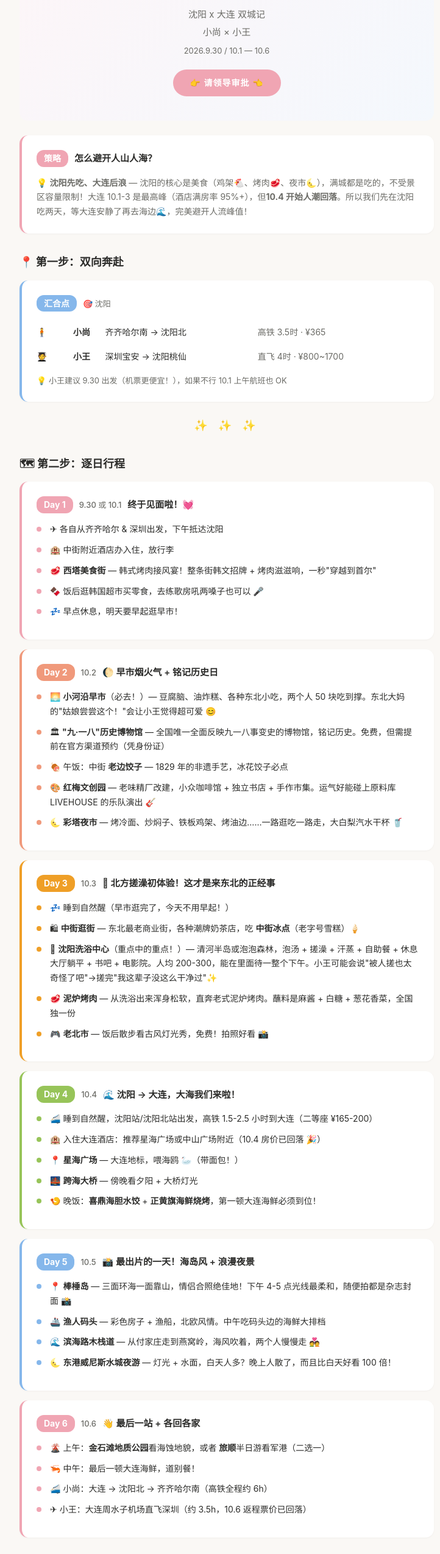
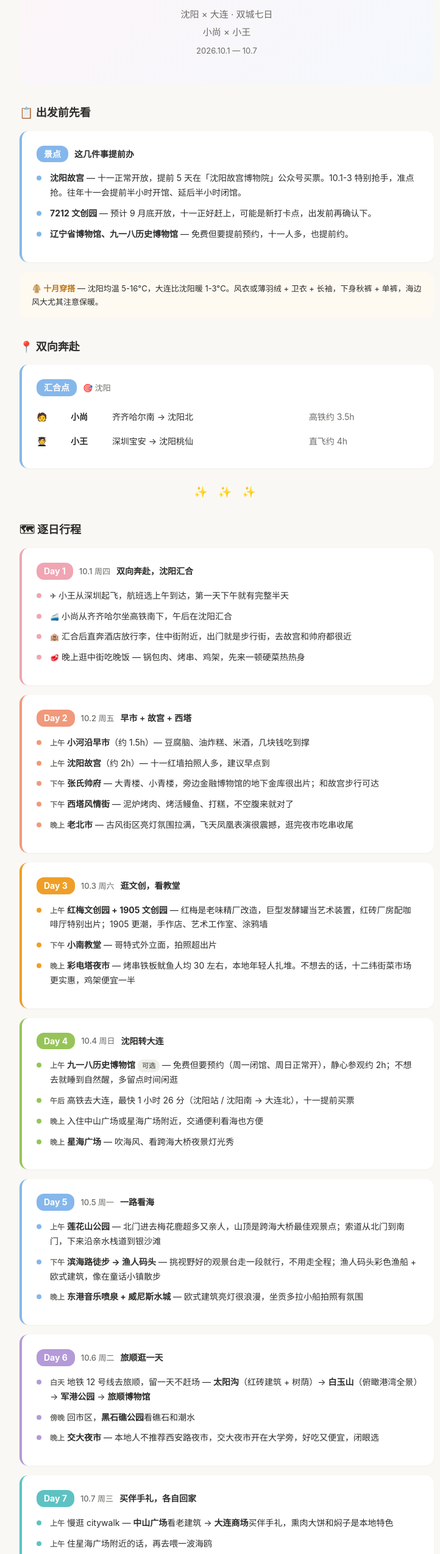
Before and after one commit to Alex9986/trip-plan-2026, a plain HTML site: page index.html in a window 1280 px wide. Shown: the part 240-2789 px from the top of the page at 61% size, without its empty margins (268-990 px from the left). Drawn offline with Linux system fonts and the light colour scheme.

Commit message:
根据小红书推荐更新计划。

```diff
--- a/index.html
+++ b/index.html
@@ -3,7 +3,7 @@
 <head>
 <meta charset="UTF-8">
 <meta name="viewport" content="width=device-width, initial-scale=1.0">
-<title>十一旅行计划书 · 请领导审批</title>
+<title>十一旅行计划书 · 沈阳 × 大连</title>
 <style>
   :root {
     --bg: #faf8f5;
@@ -20,6 +20,10 @@
     --green-light: #f7faf3;
     --amber: #ef9f27;
     --amber-light: #fefaf2;
+    --purple: #b49ad8;
+    --purple-light: #f7f4fc;
+    --teal: #5ec2c2;
+    --teal-light: #f2fbfa;
     --radius: 14px;
   }
   * { margin: 0; padding: 0; box-sizing: border-box; }
@@ -42,17 +46,6 @@
   .cover .sticker { font-size: 64px; margin-bottom: 12px; }
   .cover h1 { font-size: 26px; font-weight: 700; color: #c44a62; margin-bottom: 6px; }
   .cover .subtitle { font-size: 15px; color: var(--muted); margin-bottom: 4px; }
-  .cover .approval {
-    display: inline-block;
-    margin-top: 16px;
-    padding: 10px 28px;
-    background: #f0a5b3;
-    color: #fff;
-    border-radius: 24px;
-    font-size: 14px;
-    font-weight: 600;
-    letter-spacing: 1px;
-  }
 
   .day-card {
     background: var(--card);
@@ -67,11 +60,14 @@
   .day-card.blue { border-left-color: var(--blue); }
   .day-card.green { border-left-color: var(--green); }
   .day-card.amber { border-left-color: var(--amber); }
+  .day-card.purple { border-left-color: var(--purple); }
+  .day-card.teal { border-left-color: var(--teal); }
 
   .day-header {
     display: flex;
     align-items: center;
-    gap: 10px;
+    flex-wrap: wrap;
+    gap: 8px 10px;
     margin-bottom: 14px;
   }
   .day-label {
@@ -86,9 +82,11 @@
   .day-label.blue { background: var(--blue); }
   .day-label.green { background: var(--green); }
   .day-label.amber { background: var(--amber); }
+  .day-label.purple { background: var(--purple); }
+  .day-label.teal { background: var(--teal); }
 
   .day-date { font-size: 13px; color: var(--muted); font-weight: 500; }
-  .day-highlight { font-size: 15px; font-weight: 600; }
+  .day-highlight { font-size: 14px; font-weight: 600; }
 
   .timeline { list-style: none; }
   .timeline li {
@@ -112,12 +110,22 @@
   .timeline.blue li::before { background: var(--blue); }
   .timeline.green li::before { background: var(--green); }
   .timeline.amber li::before { background: var(--amber); }
+  .timeline.purple li::before { background: var(--purple); }
+  .timeline.teal li::before { background: var(--teal); }
+
+  .timeline li .tag {
+    display: inline-block;
+    font-size: 12px;
+    font-weight: 600;
+    color: var(--muted);
+    margin-right: 4px;
+  }
 
   .tip-box {
     background: var(--amber-light);
     border-radius: var(--radius);
-    padding: 20px 24px;
-    margin: 20px 0;
+    padding: 16px 20px;
+    margin: 16px 0;
     font-size: 13px;
   }
   .tip-box strong { color: #ba7517; }
@@ -174,27 +182,33 @@
 <div class="container">
 
 <div class="cover">
-  <div class="sticker">&#x1F48C;</div>
+  <div class="sticker">&#x1F341;</div>
   <h1>十一旅行计划书</h1>
-  <p class="subtitle">沈阳 x 大连 双城记</p>
-  <p class="subtitle">小尚 &times; 小王</p>
-  <p class="subtitle" style="font-size:13px;margin-top:6px;">2026.9.30 / 10.1 &mdash; 10.6</p>
-  <div class="approval">&#x1F449; 请领导审批 &#x1F448;</div>
+  <p class="subtitle">沈阳 &#215; 大连 · 双城七日</p>
+  <p class="subtitle">小尚 &#215; 小王</p>
+  <p class="subtitle" style="font-size:13px;margin-top:6px;">2026.10.1 &mdash; 10.7</p>
 </div>
 
-<!-- 核心策略 -->
-<div class="day-card pink">
+<!-- 出发前先看 -->
+<div class="section-title">&#x1F4CB; 出发前先看</div>
+
+<div class="day-card blue">
   <div class="day-header">
-    <span class="day-label pink">策略</span>
-    <span class="day-highlight">怎么避开人山人海？</span>
+    <span class="day-label blue">景点</span>
+    <span class="day-highlight">这几件事提前办</span>
   </div>
-  <p style="font-size:14px;color:var(--muted);margin-top:4px;">
-    &#x1F4A1; <strong>沈阳先吃、大连后浪</strong> &mdash; 沈阳的核心是美食（鸡架&#x1F414;、烤肉&#x1F969;、夜市&#x1F31C;），满城都是吃的，不受景区容量限制！大连 10.1-3 是最高峰（酒店满房率 95%+），但<strong>10.4 开始人潮回落</strong>。所以我们先在沈阳吃两天，等大连安静了再去海边&#x1F30A;，完美避开人流峰值！
-  </p>
+  <ul class="timeline blue">
+    <li><strong>沈阳故宫</strong> &mdash; 十一正常开放，提前 5 天在「沈阳故宫博物院」公众号买票。10.1-3 特别抢手，准点抢。往年十一会提前半小时开馆、延后半小时闭馆。</li>
+    <li><strong>7212 文创园</strong> &mdash; 预计 9 月底开放，十一正好赶上，可能是新打卡点，出发前再确认下。</li>
+    <li><strong>辽宁省博物馆、九一八历史博物馆</strong> &mdash; 免费但要提前预约，十一人多，也提前约。</li>
+  </ul>
 </div>
 
-<!-- 双人汇合 -->
-<div class="section-title">&#x1F4CD; 第一步：双向奔赴</div>
+<div class="tip-box">
+  <p><strong>&#x1F9E5; 十月穿搭</strong> &mdash; 沈阳均温 5-16&deg;C，大连比沈阳暖 1-3&deg;C。风衣或薄羽绒 + 卫衣 + 长袖，下身秋裤 + 单裤，海边风大尤其注意保暖。</p>
+</div>
+
+<div class="section-title">&#x1F4CD; 双向奔赴</div>
 
 <div class="day-card blue">
   <div class="day-header">
@@ -203,40 +217,37 @@
   </div>
   <table style="width:100%;font-size:14px;border-collapse:collapse;">
     <tr>
-      <td style="padding:8px 0;width:60px;">&#x1F9CD;</td>
+      <td style="padding:8px 0;width:56px;">&#x1F9D1;</td>
       <td style="font-weight:600;">小尚</td>
       <td>齐齐哈尔南 &rarr; 沈阳北</td>
-      <td style="color:var(--muted);">高铁 3.5时 · &yen;365</td>
+      <td style="color:var(--muted);">高铁约 3.5h</td>
     </tr>
     <tr>
       <td style="padding:8px 0;">&#x1F9D1;&#x200D;&#x1F393;</td>
       <td style="font-weight:600;">小王</td>
       <td>深圳宝安 &rarr; 沈阳桃仙</td>
-      <td style="color:var(--muted);">直飞 4时 · &yen;800~1700</td>
+      <td style="color:var(--muted);">直飞约 4h</td>
     </tr>
   </table>
-  <p style="font-size:13px;color:var(--muted);margin-top:8px;">
-    &#x1F4A1; 小王建议 9.30 出发（机票更便宜！），如果不行 10.1 上午航班也 OK
-  </p>
 </div>
 
 <div class="divider">&#x2728; &#x2728; &#x2728;</div>
 
+<!-- 行程 -->
+<div class="section-title">&#x1F5FA; 逐日行程</div>
+
 <!-- Day 1 -->
-<div class="section-title">&#x1F5FA; 第二步：逐日行程</div>
-
 <div class="day-card pink">
   <div class="day-header">
     <span class="day-label pink">Day 1</span>
-    <span class="day-date">9.30 或 10.1</span>
-    <span class="day-highlight">终于见面啦！&#x1F493;</span>
+    <span class="day-date">10.1 周四</span>
+    <span class="day-highlight">双向奔赴，沈阳汇合</span>
   </div>
   <ul class="timeline pink">
-    <li>&#x2708; 各自从齐齐哈尔 &amp; 深圳出发，下午抵达沈阳</li>
-    <li>&#x1F3E8; 中街附近酒店办入住，放行李</li>
-    <li>&#x1F969; <strong>西塔美食街</strong> &mdash; 韩式烤肉接风宴！整条街韩文招牌 + 烤肉滋滋响，一秒"穿越到首尔"</li>
-    <li>&#x1F36B; 饭后逛韩国超市买零食，去练歌房吼两嗓子也可以 &#x1F3A4;</li>
-    <li>&#x1F4A4; 早点休息，明天要早起逛早市！</li>
+    <li><span class="tag">&#x2708;</span>小王从深圳起飞，航班选上午到达，第一天下午就有完整半天</li>
+    <li><span class="tag">&#x1F684;</span>小尚从齐齐哈尔坐高铁南下，午后在沈阳汇合</li>
+    <li><span class="tag">&#x1F3E8;</span>汇合后直奔酒店放行李，住中街附近，出门就是步行街，去故宫和帅府都很近</li>
+    <li><span class="tag">&#x1F969;</span>晚上逛中街吃晚饭 &mdash; 锅包肉、烤串、鸡架，先来一顿硬菜热热身</li>
   </ul>
 </div>
 
@@ -244,153 +255,149 @@
 <div class="day-card coral">
   <div class="day-header">
     <span class="day-label coral">Day 2</span>
-    <span class="day-date">10.2</span>
-    <span class="day-highlight">&#x1F314; 早市烟火气 + 铭记历史日</span>
+    <span class="day-date">10.2 周五</span>
+    <span class="day-highlight">早市 + 故宫 + 西塔</span>
   </div>
   <ul class="timeline coral">
-    <li>&#x1F305; <strong>小河沿早市</strong>（必去！）&mdash; 豆腐脑、油炸糕、各种东北小吃，两个人 50 块吃到撑。东北大妈的"姑娘尝尝这个！"会让小王觉得超可爱 &#x1F60A;</li>
-    <li>&#x1F3DB; <strong>"九·一八"历史博物馆</strong> &mdash; 全国唯一全面反映九一八事变史的博物馆，铭记历史。免费，但需提前在官方渠道预约（凭身份证）</li>
-    <li>&#x1F356; 午饭：中街 <strong>老边饺子</strong> &mdash; 1829 年的非遗手艺，冰花饺子必点</li>
-    <li>&#x1F3A8; <strong>红梅文创园</strong> &mdash; 老味精厂改建，小众咖啡馆 + 独立书店 + 手作市集。运气好能碰上原料库 LIVEHOUSE 的乐队演出 &#x1F3B8;</li>
-    <li>&#x1F31C; <strong>彩塔夜市</strong> &mdash; 烤冷面、炒焖子、铁板鸡架、烤油边……一路逛吃一路走，大白梨汽水干杯 &#x1F964;</li>
+    <li><span class="tag">上午</span><strong>小河沿早市</strong>（约 1.5h）&mdash; 豆腐脑、油炸糕、米酒，几块钱吃到撑</li>
+    <li><span class="tag">上午</span><strong>沈阳故宫</strong>（约 2h）&mdash; 十一红墙拍照人多，建议早点到</li>
+    <li><span class="tag">下午</span><strong>张氏帅府</strong> &mdash; 大青楼、小青楼，旁边金融博物馆的地下金库很出片；和故宫步行可达</li>
+    <li><span class="tag">下午</span><strong>西塔风情街</strong> &mdash; 泥炉烤肉、烤活鳗鱼、打糕，不空腹来就对了</li>
+    <li><span class="tag">晚上</span><strong>老北市</strong> &mdash; 古风街区亮灯氛围拉满，飞天凤凰表演很震撼，逛完夜市吃串收尾</li>
   </ul>
 </div>
 
-<!-- Day 3 - 重头戏 -->
+<!-- Day 3 -->
 <div class="day-card amber">
   <div class="day-header">
     <span class="day-label amber">Day 3</span>
-    <span class="day-date">10.3</span>
-    <span class="day-highlight">&#x1F6FF; 北方搓澡初体验！这才是来东北的正经事</span>
+    <span class="day-date">10.3 周六</span>
+    <span class="day-highlight">逛文创，看教堂</span>
   </div>
   <ul class="timeline amber">
-    <li>&#x1F4A4; 睡到自然醒（早市逛完了，今天不用早起！）</li>
-    <li>&#x1F6CD; <strong>中街逛街</strong> &mdash; 东北最老商业街，各种潮牌奶茶店，吃 <strong>中街冰点</strong>（老字号雪糕）&#x1F366;</li>
-    <li>&#x1F6FF; <strong>沈阳洗浴中心</strong>（重点中的重点！）&mdash; 清河半岛或泡泡森林，泡汤 + 搓澡 + 汗蒸 + 自助餐 + 休息大厅躺平 + 书吧 + 电影院。人均 200-300，能在里面待一整个下午。小王可能会说"被人搓也太奇怪了吧"&rarr;搓完"我这辈子没这么干净过"&#x2728;</li>
-    <li>&#x1F969; <strong>泥炉烤肉</strong> &mdash; 从洗浴出来浑身松软，直奔老式泥炉烤肉。蘸料是麻酱 + 白糖 + 葱花香菜，全国独一份</li>
-    <li>&#x1F3AE; <strong>老北市</strong> &mdash; 饭后散步看古风灯光秀，免费！拍照好看 &#x1F4F8;</li>
+    <li><span class="tag">上午</span><strong>红梅文创园 + 1905 文创园</strong> &mdash; 红梅是老味精厂改造，巨型发酵罐当艺术装置，红砖厂房配咖啡厅特别出片；1905 更潮，手作店、艺术工作室、涂鸦墙</li>
+    <li><span class="tag">下午</span><strong>小南教堂</strong> &mdash; 哥特式外立面，拍照超出片</li>
+    <li><span class="tag">晚上</span><strong>彩电塔夜市</strong> &mdash; 烤串铁板鱿鱼人均 30 左右，本地年轻人扎堆。不想去的话，十二纬街菜市场更实惠，鸡架便宜一半</li>
   </ul>
 </div>
 
-<!-- Day 4 - 转移大连 -->
+<!-- Day 4 -->
 <div class="day-card green">
   <div class="day-header">
     <span class="day-label green">Day 4</span>
-    <span class="day-date">10.4</span>
-    <span class="day-highlight">&#x1F30A; 沈阳 &rarr; 大连，大海我们来啦！</span>
+    <span class="day-date">10.4 周日</span>
+    <span class="day-highlight">沈阳转大连</span>
   </div>
   <ul class="timeline green">
-    <li>&#x1F684; 睡到自然醒，沈阳站/沈阳北站出发，高铁 1.5-2.5 小时到大连（二等座 &yen;165-200）</li>
-    <li>&#x1F3E8; 入住大连酒店：推荐星海广场或中山广场附近（10.4 房价已回落 &#x1F389;）</li>
-    <li>&#x1F4CD; <strong>星海广场</strong> &mdash; 大连地标，喂海鸥 &#x1F9A2;（带面包！）</li>
-    <li>&#x1F309; <strong>跨海大桥</strong> &mdash; 傍晚看夕阳 + 大桥灯光</li>
-    <li>&#x1F364; 晚饭：<strong>喜鼎海胆水饺</strong> + <strong>正黄旗海鲜烧烤</strong>，第一顿大连海鲜必须到位！</li>
+    <li><span class="tag">上午</span><strong>九一八历史博物馆</strong> <span style="display:inline-block;font-size:11px;font-weight:600;color:#6b6b66;background:#efefea;padding:1px 7px;border-radius:9px;">可选</span> &mdash; 免费但要预约（周一闭馆、周日正常开），静心参观约 2h；不想去就睡到自然醒，多留点时间闲逛</li>
+    <li><span class="tag">午后</span>高铁去大连，最快 1 小时 26 分（沈阳站 / 沈阳南 &rarr; 大连北），十一提前买票</li>
+    <li><span class="tag">晚上</span>入住中山广场或星海广场附近，交通便利看海也方便</li>
+    <li><span class="tag">晚上</span><strong>星海广场</strong> &mdash; 吹海风、看跨海大桥夜景灯光秀</li>
   </ul>
 </div>
 
-<!-- Day 5 - 大连精华 -->
+<!-- Day 5 -->
 <div class="day-card blue">
   <div class="day-header">
     <span class="day-label blue">Day 5</span>
-    <span class="day-date">10.5</span>
-    <span class="day-highlight">&#x1F4F8; 最出片的一天！海岛风 + 浪漫夜景</span>
+    <span class="day-date">10.5 周一</span>
+    <span class="day-highlight">一路看海</span>
   </div>
   <ul class="timeline blue">
-    <li>&#x1F4CD; <strong>棒棰岛</strong> &mdash; 三面环海一面靠山，情侣合照绝佳地！下午 4-5 点光线最柔和，随便拍都是杂志封面 &#x1F4F8;</li>
-    <li>&#x1F6A2; <strong>渔人码头</strong> &mdash; 彩色房子 + 渔船，北欧风情。中午吃码头边的海鲜大排档</li>
-    <li>&#x1F30A; <strong>滨海路木栈道</strong> &mdash; 从付家庄走到燕窝岭，海风吹着，两个人慢慢走 &#x1F491;</li>
-    <li>&#x1F31C; <strong>东港威尼斯水城夜游</strong> &mdash; 灯光 + 水面，白天人多？晚上人散了，而且比白天好看 100 倍！</li>
+    <li><span class="tag">上午</span><strong>莲花山公园</strong> &mdash; 北门进去梅花鹿超多又亲人，山顶是跨海大桥最佳观景点；索道从北门到南门，下来沿亲水栈道到银沙滩</li>
+    <li><span class="tag">下午</span><strong>滨海路徒步 &rarr; 渔人码头</strong> &mdash; 挑视野好的观景台走一段就行，不用走全程；渔人码头彩色渔船 + 欧式建筑，像在童话小镇散步</li>
+    <li><span class="tag">晚上</span><strong>东港音乐喷泉 + 威尼斯水城</strong> &mdash; 欧式建筑亮灯很浪漫，坐贡多拉小船拍照有氛围</li>
   </ul>
 </div>
 
-<!-- Day 6 - 收官 -->
-<div class="day-card pink">
+<!-- Day 6 -->
+<div class="day-card purple">
   <div class="day-header">
-    <span class="day-label pink">Day 6</span>
-    <span class="day-date">10.6</span>
-    <span class="day-highlight">&#x1F44B; 最后一站 + 各回各家</span>
+    <span class="day-label purple">Day 6</span>
+    <span class="day-date">10.6 周二</span>
+    <span class="day-highlight">旅顺逛一天</span>
   </div>
-  <ul class="timeline pink">
-    <li>&#x1F30B; 上午：<strong>金石滩地质公园</strong>看海蚀地貌，或者 <strong>旅顺</strong>半日游看军港（二选一）</li>
-    <li>&#x1F990; 中午：最后一顿大连海鲜，道别餐！</li>
-    <li>&#x1F684; 小尚：大连 &rarr; 沈阳北 &rarr; 齐齐哈尔南（高铁全程约 6h）</li>
-    <li>&#x2708; 小王：大连周水子机场直飞深圳（约 3.5h，10.6 返程票价已回落）</li>
+  <ul class="timeline purple">
+    <li><span class="tag">白天</span>地铁 12 号线去旅顺，留一天不赶场 &mdash; <strong>太阳沟</strong>（红砖建筑 + 树荫）&rarr; <strong>白玉山</strong>（俯瞰港湾全景）&rarr; <strong>军港公园</strong> &rarr; <strong>旅顺博物馆</strong></li>
+    <li><span class="tag">傍晚</span>回市区，<strong>黑石礁公园</strong>看礁石和潮水</li>
+    <li><span class="tag">晚上</span><strong>交大夜市</strong> &mdash; 本地人不推荐西安路夜市，交大夜市开在大学旁，好吃又便宜，闭眼选</li>
+  </ul>
+</div>
+
+<!-- Day 7 -->
+<div class="day-card teal">
+  <div class="day-header">
+    <span class="day-label teal">Day 7</span>
+    <span class="day-date">10.7 周三</span>
+    <span class="day-highlight">买伴手礼，各自回家</span>
+  </div>
+  <ul class="timeline teal">
+    <li><span class="tag">上午</span>慢逛 citywalk &mdash; <strong>中山广场</strong>看老建筑 &rarr; <strong>大连商场</strong>买伴手礼，熏肉大饼和焖子是本地特色</li>
+    <li><span class="tag">上午</span>住星海广场附近的话，再去喂一波海鸥</li>
+    <li><span class="tag">下午</span>各自返程 &mdash; 小王从大连飞深圳，小尚从大连经沈阳回齐齐哈尔</li>
   </ul>
 </div>
 
 <div class="divider">&#x1F4B0; &#x1F4B0; &#x1F4B0;</div>
 
-<!-- 费用估算 -->
-<div class="section-title">&#x1F4B0; 第三步：预算参考（两人合计）</div>
+<!-- 预算参考 -->
+<div class="section-title">&#x1F4B0; 预算参考（两人合计）</div>
 
 <div class="day-card amber">
   <table style="width:100%;font-size:14px;border-collapse:collapse;">
     <tr>
-      <td style="padding:5px 0;">&#x2708; 小王往返机票</td>
-      <td style="text-align:right;font-weight:600;">&yen;3,000 &ndash; 4,000</td>
+      <td style="padding:5px 0;">&#x2708; 小王机票（深圳 &rarr; 沈阳 + 大连 &rarr; 深圳）</td>
+      <td style="text-align:right;font-weight:600;">&yen;2,500 &ndash; 4,000</td>
     </tr>
     <tr>
-      <td style="padding:5px 0;">&#x1F684; 小尚往返高铁</td>
-      <td style="text-align:right;font-weight:600;">&yen;750</td>
+      <td style="padding:5px 0;">&#x1F684; 小尚高铁（齐齐哈尔 &rarr; 沈阳 &rarr; 大连，原路返）</td>
+      <td style="text-align:right;font-weight:600;">&yen;1,100 &ndash; 1,200</td>
     </tr>
     <tr>
-      <td style="padding:5px 0;">&#x1F684; 沈阳 &rarr; 大连高铁 &times;2</td>
-      <td style="text-align:right;font-weight:600;">&yen;350 &times; 2</td>
+      <td style="padding:5px 0;">&#x1F684; 小王 沈阳 &rarr; 大连高铁</td>
+      <td style="text-align:right;font-weight:600;">&yen;165 &ndash; 200</td>
     </tr>
     <tr>
-      <td style="padding:5px 0;">&#x1F3E8; 酒店 5 晚</td>
-      <td style="text-align:right;font-weight:600;">&yen;2,000 &ndash; 3,000</td>
+      <td style="padding:5px 0;">&#x1F3E8; 酒店 6 晚</td>
+      <td style="text-align:right;font-weight:600;">&yen;2,200 &ndash; 3,500</td>
     </tr>
     <tr>
-      <td style="padding:5px 0;">&#x1F372; 吃（满吃模式！）</td>
-      <td style="text-align:right;font-weight:600;">&yen;1,500 &ndash; 2,000</td>
+      <td style="padding:5px 0;">&#x1F372; 餐饮 7 天（两人）</td>
+      <td style="text-align:right;font-weight:600;">&yen;1,800 &ndash; 3,000</td>
     </tr>
     <tr>
-      <td style="padding:5px 0;">&#x1F3AB; 景区门票</td>
-      <td style="text-align:right;font-weight:600;">&yen;500</td>
+      <td style="padding:5px 0;">&#x1F3AB; 门票（两人）</td>
+      <td style="text-align:right;font-weight:600;">&yen;600 &ndash; 1,000</td>
     </tr>
     <tr style="border-top:1px solid #eee;">
       <td style="padding:8px 0;font-weight:700;">&#x1F4B0; 合计</td>
-      <td style="text-align:right;font-weight:700;font-size:16px;">&yen;8,000 &ndash; 11,000</td>
+      <td style="text-align:right;font-weight:700;font-size:16px;">&yen;8,400 &ndash; 12,900</td>
     </tr>
   </table>
+  <p style="font-size:12px;color:var(--muted);margin-top:10px;">参考区间，丰俭由人。</p>
 </div>
 
-<!-- 温馨提示 -->
-<div class="section-title">&#x26A0; 第四步：重要提醒</div>
+<!-- 实用提醒 -->
+<div class="section-title">&#x26A0; 实用提醒</div>
 
 <div class="tip-box">
-  <p><strong>&#x2708; 机票趁早买！</strong> 小王 10.1 机票 1700+，10.2 就掉到 1160。能 9.30 出发最好，价格更低还能多赚一天沈阳</p>
+  <p><strong>&#x1F3AB; 抢票：</strong>沈阳故宫提前 5 天放票，十一前三天秒没，定好闹钟；高铁提前 15 天开售，热门时段尽早抢。</p>
 </div>
 <div class="tip-box">
-  <p><strong>&#x1F3E8; 酒店提前 2 周订！</strong> 沈阳不难订，大连 10.4 起订（别订 10.1-3 的，又满又贵）</p>
+  <p><strong>&#x1F9E5; 穿搭：</strong>深圳短袖，沈阳/大连 5-16&deg;C，下飞机温差巨大。薄羽绒/冲锋衣必带，海边风大体感更低。</p>
 </div>
 <div class="tip-box">
-  <p><strong>&#x1F372; 东北菜量巨大！</strong> 两个人点菜悠着点，3 个菜基本顶饱。别点太多，吃不完会被阿姨说"这俩孩子咋不会过日子呢" &#x1F605;</p>
+  <p><strong>&#x1F687; 交通：</strong>沈阳市区景点集中，地铁 + 步行足够；大连打车难叫，地铁 + 共享电动车更靠谱。</p>
 </div>
 <div class="tip-box">
-  <p><strong>&#x1F4F1; 下载 APP：</strong> 沈阳"盛京通"坐地铁，大连"大连地铁 e 出行"，网约车比黑车靠谱</p>
-</div>
-<div class="tip-box">
-  <p><strong>&#x1F9A0; 肠胃药必备！</strong> 海鲜 + 冰啤酒 = 深圳肠胃不一定顶得住。带好藿香正气水和蒙脱石散，有备无患</p>
-</div>
-<div class="tip-box">
-  <p><strong>&#x1F6FF; 洗浴带什么：</strong> 沈阳洗浴中心基本啥都提供（浴衣、毛巾、洗漱用品），带颗期待的心就行。搓澡加醋或牛奶可以自己选，别害羞，阿姨什么世面没见过 &#x1F61C;</p>
+  <p><strong>&#x1F372; 美食：</strong>沈阳鸡架随便吃，西塔韩料别空腹；大连海鲜别在景区大排档吃，去黑石礁市场买鲜活、找小店加工更实惠。</p>
 </div>
 
 <!-- 结尾 -->
 <div class="signoff">
-  <p class="big">&#x1F48C;</p>
-  <p>此致</p>
-  <p><strong>十一旅行计划 · 待审批版</strong></p>
-  <p style="margin-top:8px;">制定人：你的专属旅行规划师</p>
-  <p style="color:#ccc;font-size:12px;margin-top:4px;">（也就是小尚啦）</p>
-  <p style="margin-top:16px;font-size:13px;">
-    请领导<span style="font-size:18px;">&#x1F449;</span>
-    <strong style="font-size:16px;color:#c44a62;">审批 / 修改 / 补充意见</strong>
-    <span style="font-size:18px;">&#x1F448;</span>
-  </p>
-  <p style="margin-top:8px;font-size:18px;">&#x1F495;</p>
+  <p class="big">&#x1F341;</p>
+  <p>十一快乐，一路顺利</p>
+  <p style="margin-top:8px;font-size:13px;">—— 沈阳 &#215; 大连 · 七日</p>
 </div>
 
 </div>
```
